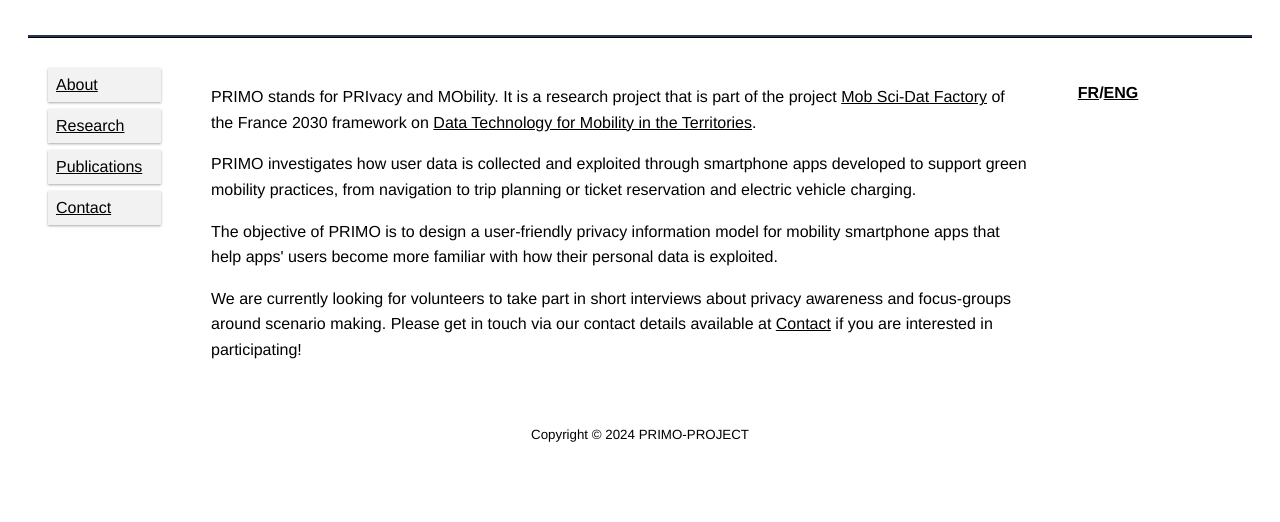
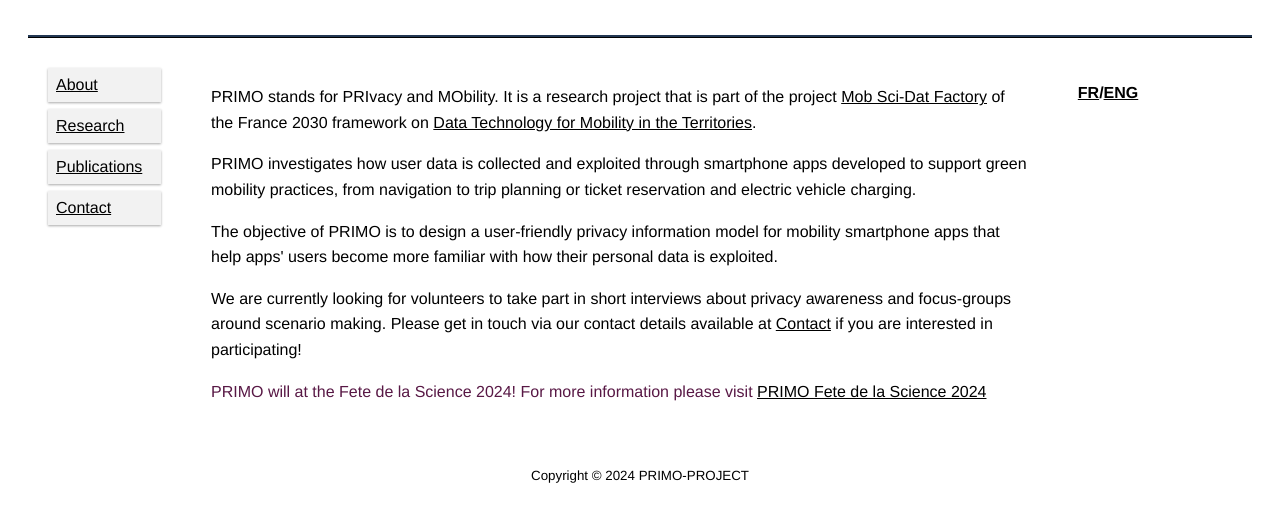
Before and after one commit to primo-project/primo-project.github.io, a plain HTML site: page index_eng.html in a window 1280 px wide. Shown: the part 148-670 px from the top of the page. Drawn offline with Linux system fonts and the light colour scheme.

Commit message:
Update index_eng.html

```diff
--- a/index_eng.html
+++ b/index_eng.html
@@ -46,6 +46,12 @@
         <p>We are currently looking for volunteers to take part in short interviews about privacy awareness and focus-groups
         around scenario making. Please get in touch via our contact details available at <a href="contact.html">Contact</a>
 	if you are interested in participating!  </p>
+
+	<p style="color: #581845";>
+	PRIMO will at the Fete de la Science 2024! For more information please visit
+	<a href="https://www.fetedelascience.fr/donnees-personnelles-en-ligne-comment-mieux-etre-informe">PRIMO Fete de la Science 2024</a>
+	</p>
+
     </div>
  </div>
 
```
